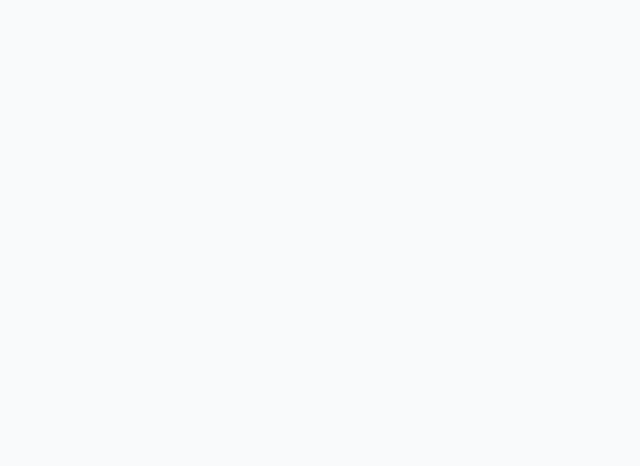
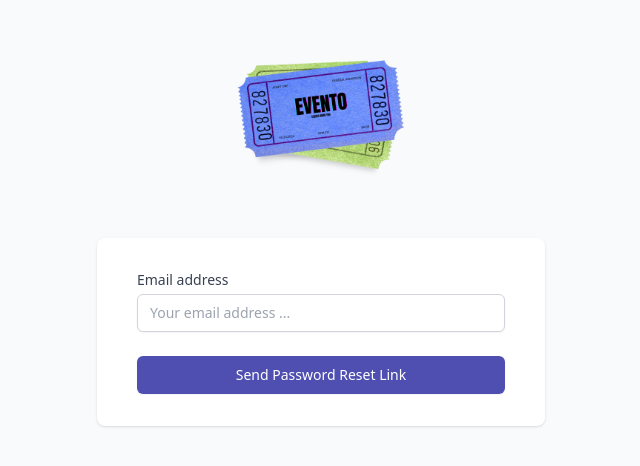
Before and after one commit to HMZElidrissi/Evento-Frontend, a React (Vite) app: page /forgot-password in a window 1280 px wide. Before the commit this address had no page. Shown: the part 184-650 px from the top of the page, without its empty margins (319-959 px from the left). Built offline with nearby package versions, Linux system fonts and the light colour scheme.

Commit message:
login implemented

```diff
--- a/src/App.jsx
+++ b/src/App.jsx
@@ -1,19 +1,18 @@
 import { BrowserRouter, Routes, Route } from "react-router-dom";
-import SomePage from "./components/SomePage";
-import AnotherPage from "./components/AnotherPage";
 import LoginPage from "./components/auth/LoginPage";
 import RegisterPage from "./components/auth/RegisterPage";
+import ForgetPasswordPage from "./components/auth/ForgetPasswordPage";
+import DashboardPage from "./components/backOffice/DashboardPage";
 import "./App.css";
 
 const App = () => {
   return (
     <BrowserRouter>
       <Routes>
-        <Route path="/" element={<SomePage />} />
-        <Route path="/another" element={<AnotherPage />} />
         <Route path="/login" element={<LoginPage />} />
         <Route path="/register" element={<RegisterPage />} />
-        {/* Define more routes as needed */}
+        <Route path="/forgot-password" element={<ForgetPasswordPage />} />
+        <Route path="/dashboard" element={<DashboardPage />} />
       </Routes>
     </BrowserRouter>
   );
--- a/src/components/AnotherPage.jsx
+++ /dev/null
@@ -1,12 +0,0 @@
-
-function SomePage() {
-    return (
-        <div className="p-4">
-            <h1 className="text-2xl font-bold">Welcome to Evento</h1>
-            <p className="mt-2">This is a sample page for your event.</p>
-            {/* Add more content and styling */}
-        </div>
-    );
-}
-
-export default SomePage;
--- a/src/components/SomePage.jsx
+++ /dev/null
@@ -1,13 +0,0 @@
-
-
-function SomePage() {
-    return (
-        <div className="p-4">
-            <h1 className="text-2xl font-bold">Welcome to Evento</h1>
-            <p className="mt-2">This is another page for your event.</p>
-            {/* Add more content and styling */}
-        </div>
-    );
-}
-
-export default SomePage;
--- /dev/null
+++ b/src/components/auth/ForgetPasswordPage.jsx
@@ -0,0 +1,57 @@
+import { useState } from "react";
+import Label from "./common/Label";
+import Input from "./common/Input";
+import PrimaryButton from "./common/PrimaryButton";
+
+const ForgetPasswordPage = () => {
+  const [email, setEmail] = useState("");
+
+  const handleSubmit = (event) => {
+    event.preventDefault();
+    // Process login here
+    console.log(email);
+  };
+  return (
+    <>
+      <div className="h-screen">
+        <div className="min-h-full flex flex-col justify-center py-10 sm:px-6 lg:px-8">
+          <div className="sm:mx-auto sm:w-full sm:max-w-md">
+            <img
+              className="mx-auto"
+              width={200}
+              height={200}
+              src="./evento.png"
+              alt="Evento"
+            />
+          </div>
+
+          <div className="mt-8 sm:mx-auto sm:w-full sm:max-w-md">
+            <div className="bg-white py-8 px-4 shadow sm:rounded-lg sm:px-10">
+              <form className="space-y-6" onSubmit={handleSubmit} method="POST">
+                <div>
+                  <Label htmlFor="email">Email address</Label>
+                  <Input
+                    type="email"
+                    id="email"
+                    name="email"
+                    value={email}
+                    onChange={(e) => setEmail(e.target.value)}
+                    placeholder="Your email address ..."
+                  />
+                </div>
+
+                <div>
+                  <PrimaryButton type="submit">
+                    Send Password Reset Link
+                  </PrimaryButton>
+                </div>
+              </form>
+            </div>
+          </div>
+        </div>
+      </div>
+    </>
+  );
+};
+
+export default ForgetPasswordPage;
--- a/src/components/auth/LoginPage.jsx
+++ b/src/components/auth/LoginPage.jsx
@@ -1,4 +1,5 @@
 import { useState } from "react";
+import { useNavigate } from "react-router-dom";
 import Label from "./common/Label";
 import Input from "./common/Input";
 import PrimaryButton from "./common/PrimaryButton";
@@ -6,12 +7,33 @@ import PrimaryButton from "./common/PrimaryButton";
 const LoginPage = () => {
   const [email, setEmail] = useState("");
   const [password, setPassword] = useState("");
+  const navigate = useNavigate();
+  const [error, setError] = useState("");
 
-  const handleSubmit = (event) => {
+  const handleLogin =  (event) => {
     event.preventDefault();
-    // Process login here
-    console.log(email, password);
+    fetch(`${import.meta.env.VITE_API_BASE_URL}/login`, {
+      method: "POST",
+      headers: {
+        "Content-Type": "application/json",
+      },
+      body: JSON.stringify({ email, password }),
+    })
+      .then(async (response) => {
+        const data = await response.json();
+        if (response.ok) {
+          localStorage.setItem("token", data.token);
+          navigate("/dashboard");
+        } else {
+          setError(data.error);
+        }
+      })
+      .catch((error) => {
+        console.error("Error:", error);
+      });
+    setPassword("");
   };
+
   return (
     <>
       <div className="h-screen">
@@ -28,8 +50,10 @@ const LoginPage = () => {
 
           <div className="mt-8 sm:mx-auto sm:w-full sm:max-w-md">
             <div className="bg-white py-8 px-4 shadow sm:rounded-lg sm:px-10">
-              <form className="space-y-6" onSubmit={handleSubmit} method="POST">
-
+              <form className="space-y-6" onSubmit={handleLogin} method="POST">
+                {error && (
+                  <div className="text-center text-red-500 text-sm mb-2">{error}</div>
+                )}
                 <div>
                   <Label htmlFor="email">Email address</Label>
                   <Input
@@ -90,6 +114,6 @@ const LoginPage = () => {
       </div>
     </>
   );
-}
+};
 
 export default LoginPage;
--- /dev/null
+++ b/src/components/backOffice/DashboardPage.jsx
@@ -0,0 +1,9 @@
+const DashboardPage = () => {
+    return (
+        <div>
+        <h1>Dashboard</h1>
+        </div>
+    );
+}
+
+export default DashboardPage;
```
Also changed, not shown: src/components/backOffice/Dashboard.jsx (deleted).
